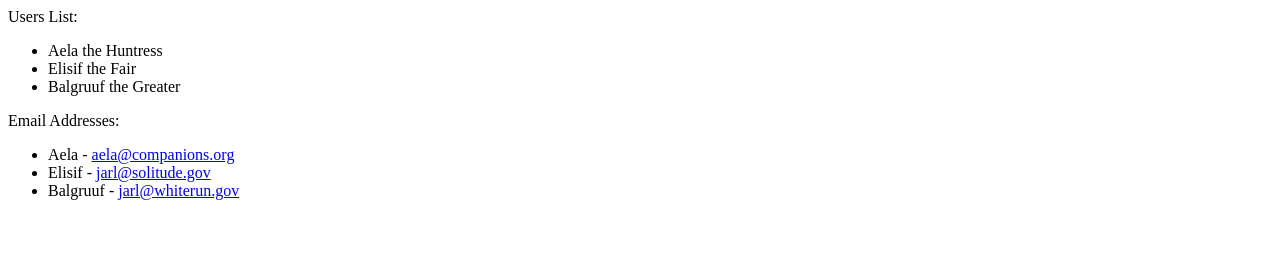
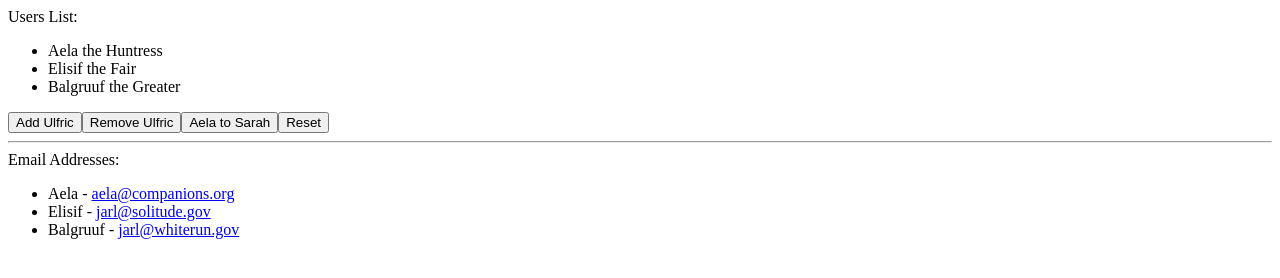
Before and after one commit to jpommer/redux-backbone, a website: page dist/index.html in a window 1280 px wide. Drawn offline with Linux system fonts and the light colour scheme.

Commit message:
Added a group of buttons to demonstrate changes to the collection.

```diff
--- a/src/__test/test-data.js
+++ b/src/__test/test-data.js
@@ -21,7 +21,7 @@ const users = [
 
 const oneuser = {
   id: 'ulfrics',
-  firstname: 'Ulfric',
+  firstName: 'Ulfric',
   lastName: 'Stormcloak',
   email: 'ulfric@windhelm.gov'
 }
--- a/src/index.js
+++ b/src/index.js
@@ -1,14 +1,47 @@
 const { ListView, ItemView } = require('../views/list')
 const Backbone = require('backbone')
-const { users } = require('./__test/test-data')
+const { users, oneuser } = require('./__test/test-data')
 const _ = require('underscore')
 
 const User = Backbone.Model.extend({})
 const Users = Backbone.Collection.extend({
   model: User,
 })
+const usersCollection = new Users(users)
 
-const usersCollection = new Users(users)
+const Button = Backbone.Model.extend({})
+const Buttons = Backbone.Collection.extend({
+  model: Button
+})
+
+const ButtonGroupView = ListView.extend({
+  model: Button,
+  el: 'div.buttongroup',
+  template: _.template('<div></div>'),
+  tagName: 'div',
+  itemView: ItemView.extend({
+    ulfric: oneuser,
+    users: usersCollection,
+    tagName: 'span',
+    template: _.template('<button><%= label %></button>'),
+    events: {
+      'click button': 'doButton'
+    },
+    doButton: function() {
+      switch (this.model.get('klass')) {
+        case 'action-add':
+          return this.users.add(this.ulfric)
+        case 'action-remove':
+          return this.users.remove(this.users.get('ulfrics'))
+        case 'action-change':
+          return this.users.get('aela').set('firstName', 'Sarah')
+        case 'action-reset':
+          return this.users.set(users)
+      }
+    }
+  })
+})
+
 
 const UserItemView = ItemView.extend({
   tagName: 'li',
@@ -22,9 +55,25 @@ const UsersListView = ListView.extend({
   itemView: UserItemView
 })
 
+
 const usersList_1 = new UsersListView({
   collection: usersCollection
 })
+usersList_1.render()
+
+const buttonCollection = new Buttons(
+  [
+    {label: 'Add Ulfric', klass: 'action-add'},
+    {label: 'Remove Ulfric', klass: 'action-remove'},
+    {label: 'Aela to Sarah', klass: 'action-change'},
+    {label: 'Reset', klass: 'action-reset'}
+  ]
+)
+const buttonsList = new ButtonGroupView({
+  collection: buttonCollection
+})
+buttonsList.render()
+
 
 const UserEmailItemView = UserItemView.extend({
   template: _.template('<%= firstName %> - <a href="mailto:<%= email %>"><%= email %></a>'),
@@ -39,15 +88,5 @@ const usersList_2 = new UsersEmailsListView({
   collection: usersCollection,
 })
 
-// const usersList_3 = new UsersListView({
-//   el: 'div.users-collection-3',
-//   collection: usersCollection
-// })
-//
-// const usersList_4 = new UsersListView({
-//   el: 'div.users-collection-4',
-//   collection: new Users(users)
-// })
 
-usersList_1.render()
 usersList_2.render()
```
Also changed, not shown: dist/index.html, dist/main.js, 1 other file.
